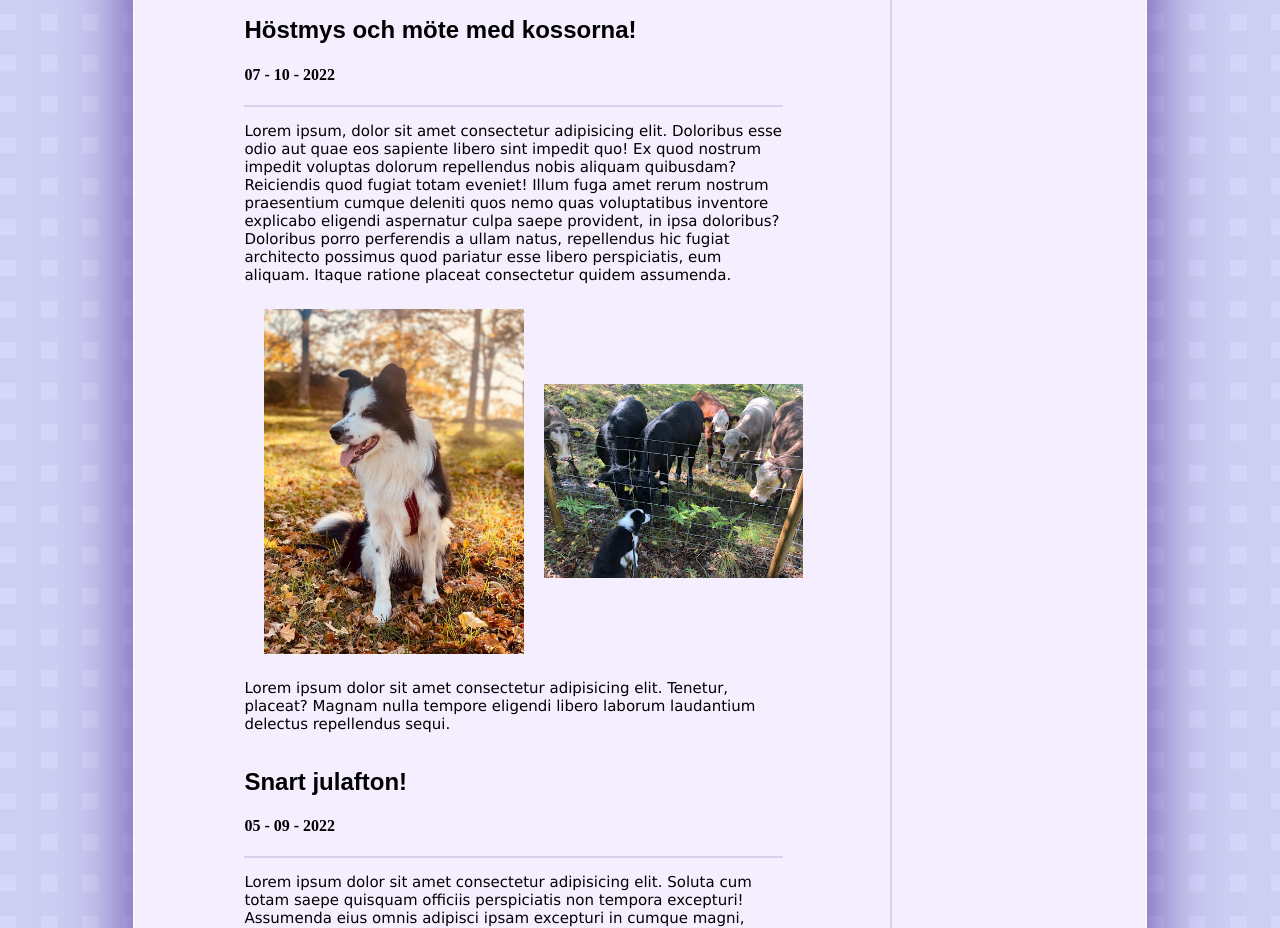
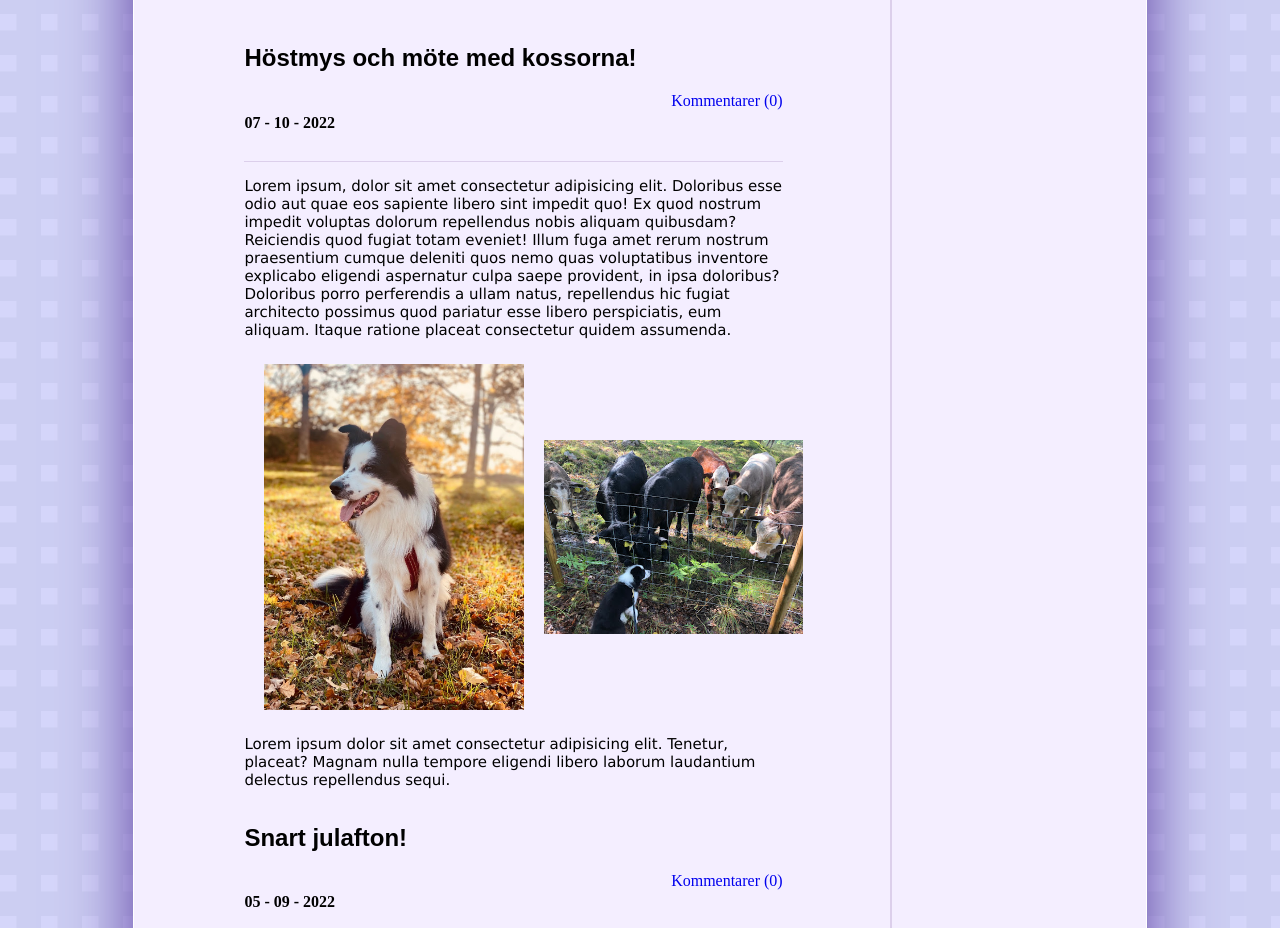
Before and after one commit to MajaT98/Slutexamination-Nemos-Blogg-ABF, a plain HTML site: page index.html in a window 1280 px wide. Shown: the part 1872-2800 px from the top of the page. Drawn offline with nearby package versions, Linux system fonts and the light colour scheme.

Commit message:
Lagt till kommentarer, ändrat bilder mm

```diff
--- a/css/style.css
+++ b/css/style.css
@@ -203,3 +203,12 @@ hr {
     width: 50%;
     padding: 10px;
 }
+
+.datum_kommentarer {
+    display: flex;
+    justify-content: space-between;
+}
+
+.datum_kommentarer a {
+    text-decoration: none;
+}
--- a/index.html
+++ b/index.html
@@ -62,7 +62,10 @@
       <div class="wrappertwo">
       <article class="article_tre">
         <h2>Äventyr!</h2>
-        <h4>17 - 12 - 2022</h4>
+        <div class="datum_kommentarer">
+            <h4>17 - 12 - 2022</h4>
+            <a href="#">Kommentarer (0)</a>
+        </div>
         <hr color="black"
         size="1.5">
         <div class="article_three">
@@ -88,7 +91,10 @@
     </article>
     <article>
         <h2>Höstmys och möte med kossorna!</h2>
-        <h4>07 - 10 - 2022</h4>
+        <div class="datum_kommentarer">
+          <h4>07 - 10 - 2022</h4>
+          <a href="#">Kommentarer (0)</a>
+        </div>
         <hr size="1.5">
         <p>
             Lorem ipsum, dolor sit amet consectetur adipisicing elit. Doloribus esse odio aut quae eos sapiente libero sint impedit quo! Ex quod nostrum impedit voluptas dolorum repellendus nobis aliquam quibusdam? Reiciendis quod fugiat totam eveniet! Illum fuga amet rerum nostrum praesentium cumque deleniti quos nemo quas voluptatibus inventore explicabo eligendi aspernatur culpa saepe provident, in ipsa doloribus? Doloribus porro perferendis a ullam natus, repellendus hic fugiat architecto possimus quod pariatur esse libero perspiciatis, eum aliquam. Itaque ratione placeat consectetur quidem assumenda.
@@ -103,7 +109,10 @@
     </article>
     <article>
         <h2>Snart julafton!</h2>
-        <h4>05 - 09 - 2022</h4>
+        <div class="datum_kommentarer">
+          <h4>05 - 09 - 2022</h4>
+          <a href="#">Kommentarer (0)</a>
+        </div>
         <hr
         size="1.5">
         <div class="article_one">
@@ -111,7 +120,7 @@
             Lorem ipsum dolor sit amet consectetur adipisicing elit. Soluta cum totam saepe quisquam officiis perspiciatis non tempora excepturi! Assumenda eius omnis adipisci ipsam excepturi in cumque magni, repellat aliquam voluptatibus molestiae sint eveniet cupiditate. Excepturi accusantium ab voluptas numquam perspiciatis ipsam nihil iure id. Magni libero praesentium officia dolore? Fugiat eum sed accusantium ratione facilis nihil ipsum odit accusamus. Fuga tempore veritatis recusandae, illum iste aperiam quos, fugit et repellendus debitis eaque nemo mollitia nisi, quaerat culpa reiciendis sequi officia? At corrupti dicta quo aliquam in nesciunt, cupiditate culpa, est similique nostrum rem? Excepturi repudiandae aperiam fugiat, rem praesentium libero?
            </p>
            <div class="julmys_one">
-            <img src="bilder/Nemojul.jpeg" alt="">
+            <img src="bilder/Nemojul.jpg" alt="">
             <img src="bilder/Snönemo.jpg" alt="">
         </div>
         </div>
```
Also changed, not shown: bilder/Finnemo2.jpg (deleted), bilder/Finnemofix.jpg, bilder/Nemojul.jpeg (deleted), bilder/Nemojul.jpg (added), bilder/Skogsnemo2.jpg (deleted).
